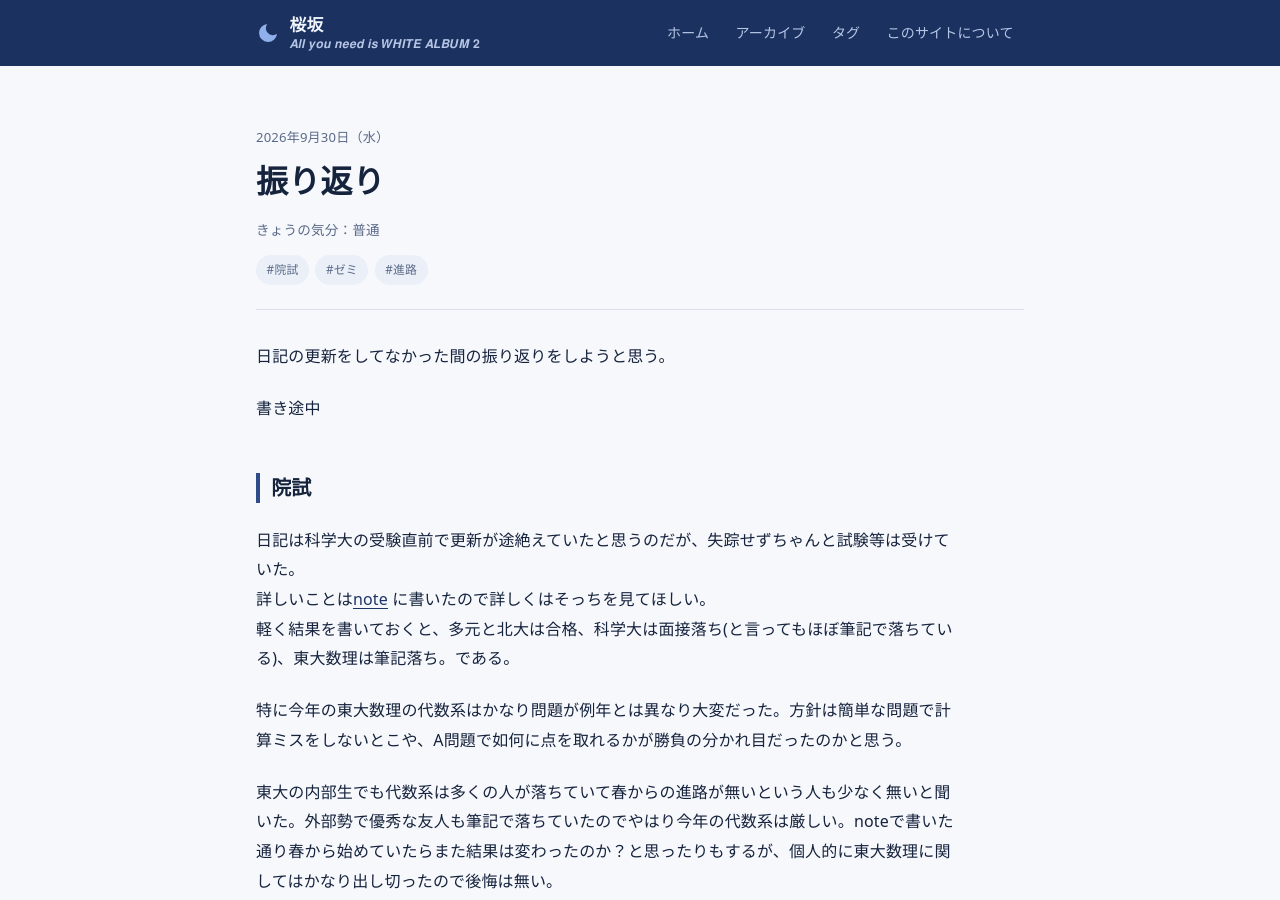
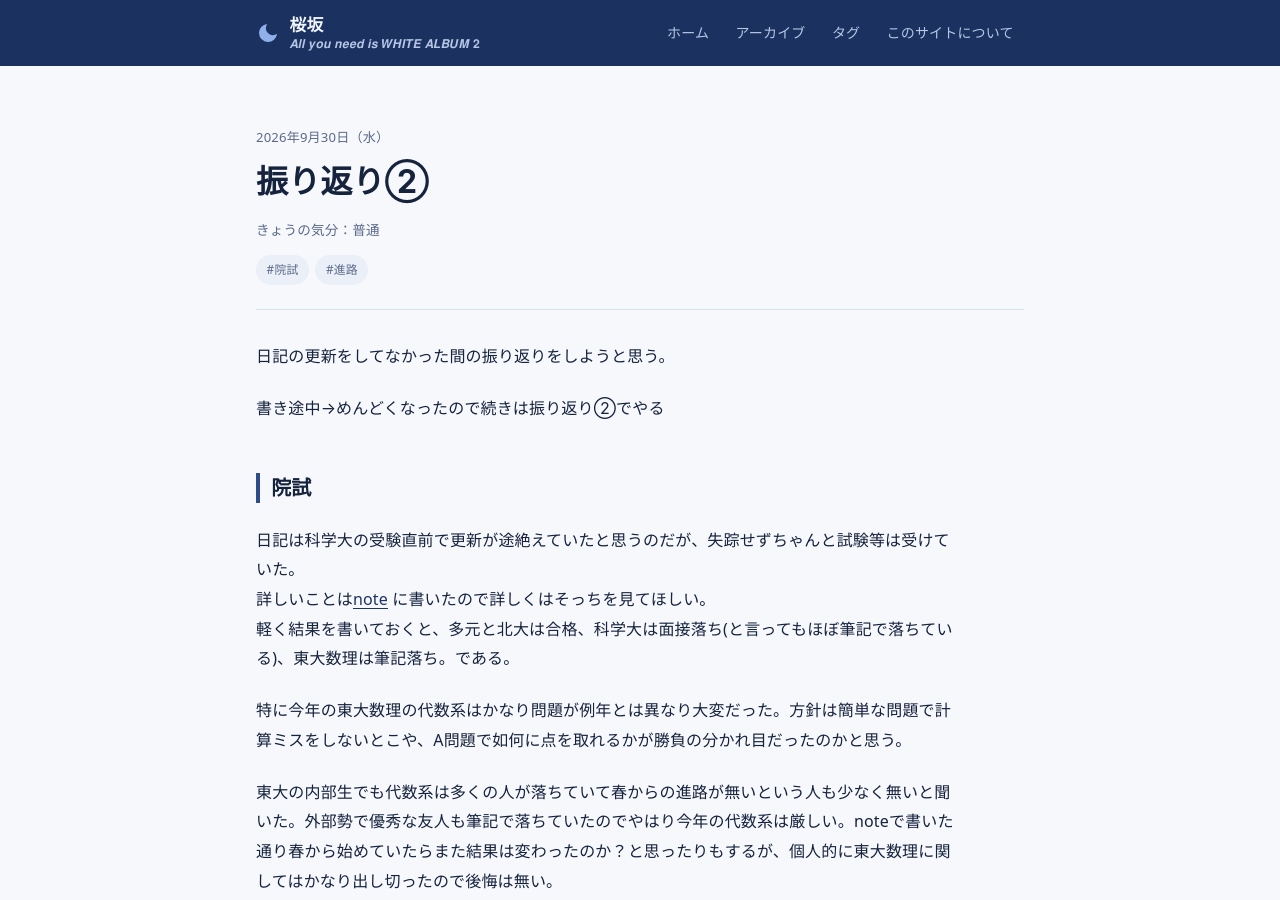
Before and after one commit to sakurazaka-math/sakurazaka-math.github.io, a Jekyll site: the page built from _posts/2026-09-30-day20.md, in a window 1280 px wide and 900 px high. Built offline with Jekyll 4.4.1, drawn with Linux system fonts in a browser that asks for light colours.

Commit message:
2026-09-30-day20.md を更新

```diff
--- a/_posts/2026-09-30-day20.md
+++ b/_posts/2026-09-30-day20.md
@@ -1,14 +1,14 @@
 ---
-title: 振り返り
+title: 振り返り②
 date: 2026-09-30
-tags: [院試,ゼミ,進路]
+tags: [院試,進路]
 mood: 普通
 ---
 日記の更新をしてなかった間の振り返りをしようと思う。
 
 <!--more-->
 
-書き途中
+書き途中→めんどくなったので続きは振り返り②でやる
 ## 院試
 
 日記は科学大の受験直前で更新が途絶えていたと思うのだが、失踪せずちゃんと試験等は受けていた。
```
